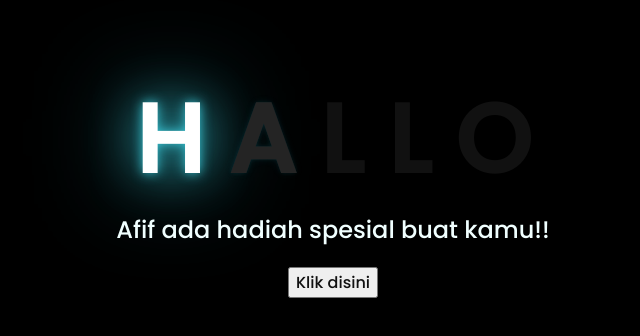
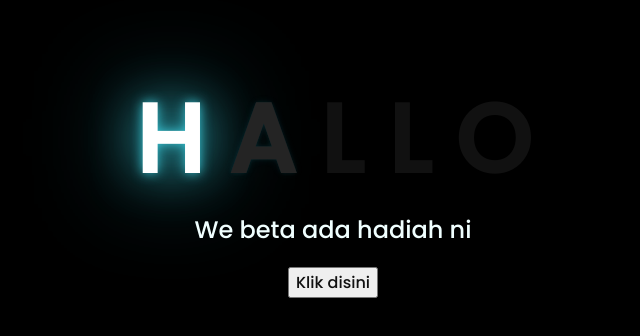
Before and after one commit to Dheax02/dea-adu, a plain HTML site: page index.html in a window 1280 px wide. Shown: the part 226-562 px from the top of the page, without its empty margins (315-955 px from the left). Drawn offline with Linux system fonts and the light colour scheme.

Commit message:
Update index.html

```diff
--- a/index.html
+++ b/index.html
@@ -18,7 +18,7 @@
         <span>O</span>
     </div>
     <div class="description">
-        <span>Afif ada hadiah spesial buat kamu!!</span>
+        <span>We beta ada hadiah ni</span>
     </div>
     <div class="button">
         <button>
```
